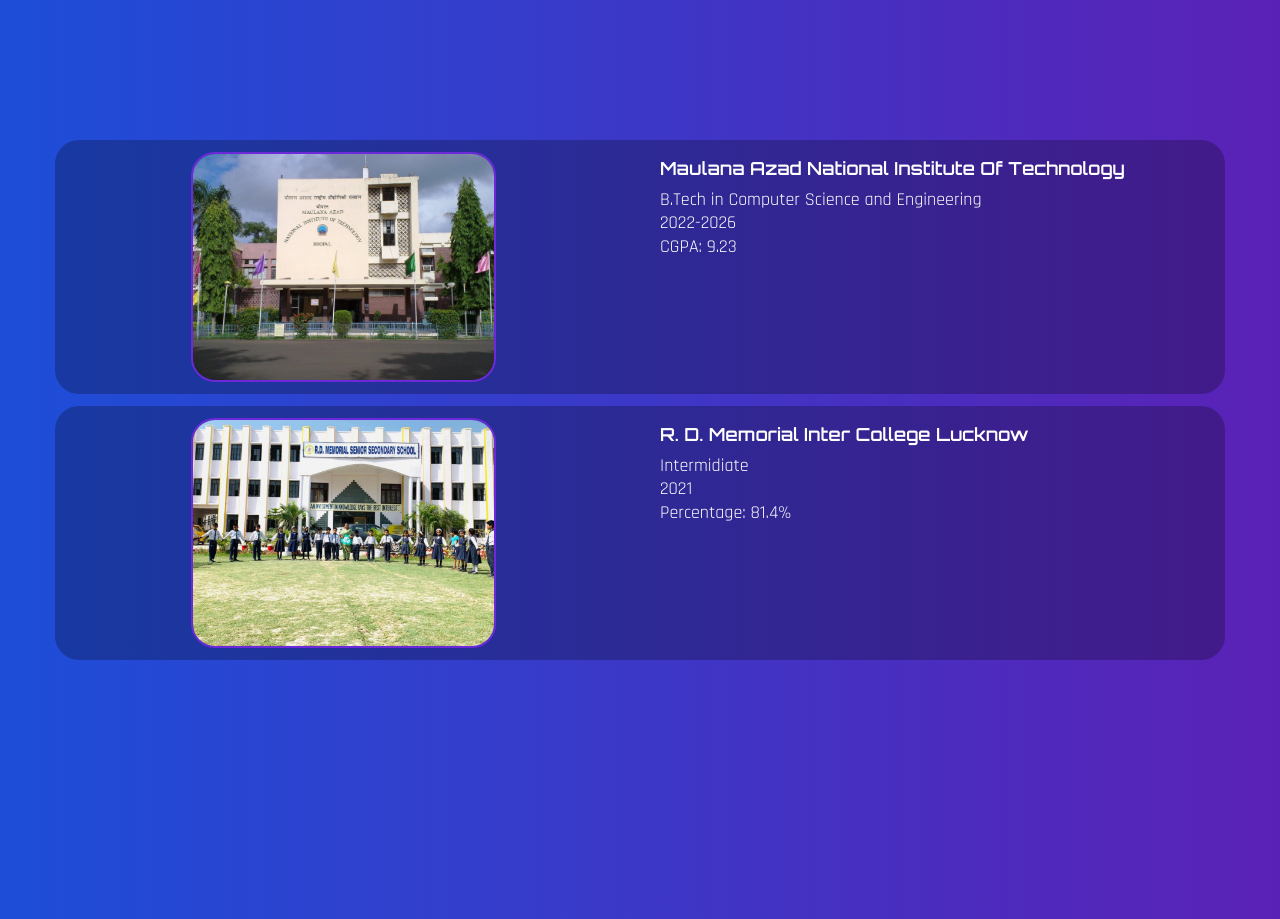
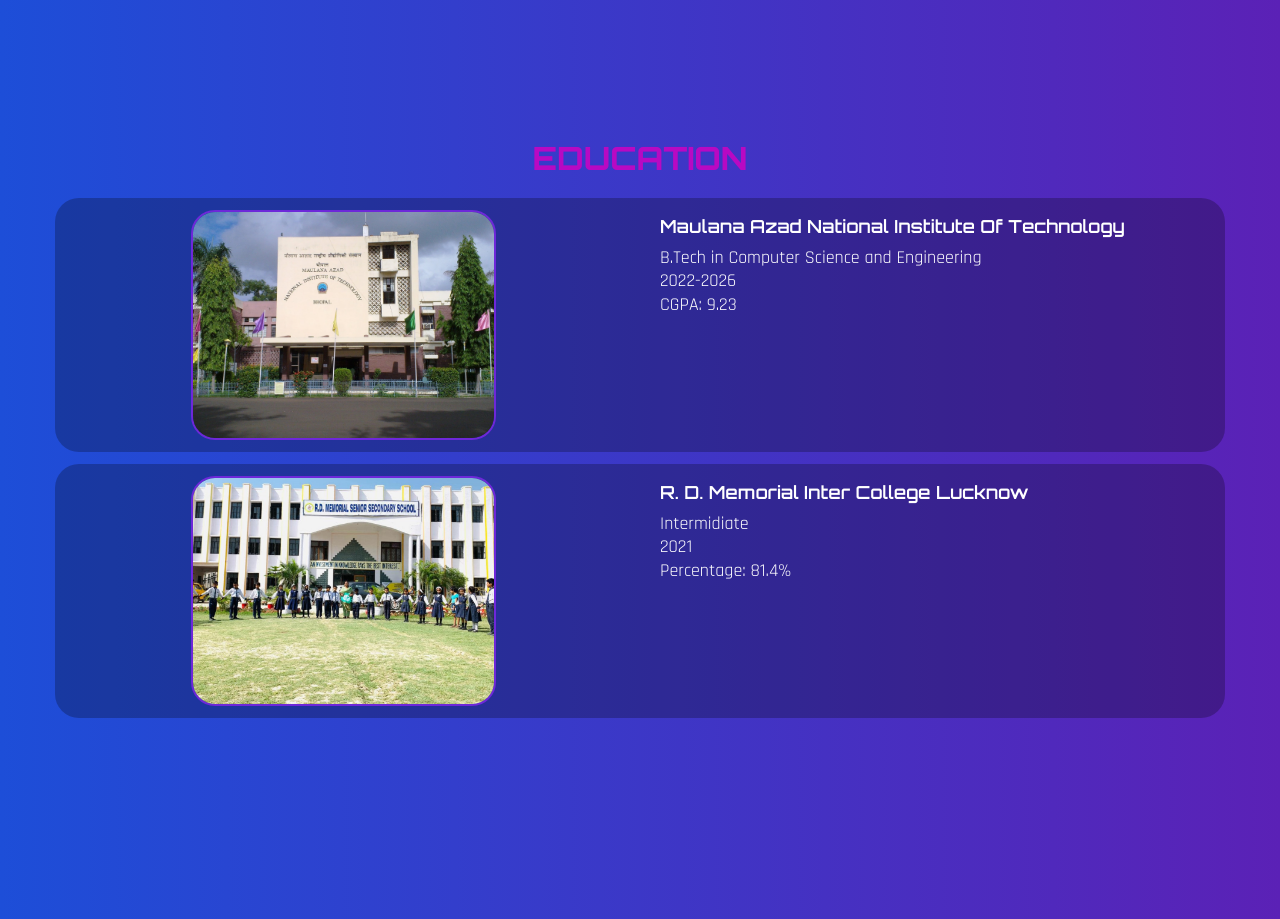
Before and after one commit to satya-supercluster/Portfolio_2.0, a React (Vite) app in the folder frontend/: page / in a window 1280 px wide. Shown: the part 1640-2559 px from the top of the page. Built offline with nearby package versions, Linux system fonts and the light colour scheme; a web font is replaced by a local one.

Commit message:
solved some navigation bugs

```diff
--- a/frontend/src/components/BottomNavbar.jsx
+++ b/frontend/src/components/BottomNavbar.jsx
@@ -30,7 +30,7 @@
           activeClass='active'
           smooth={true}
           spy={true}
-          // offset={-40}
+          // offset={-50}
           className='cursor-pointer w-[50px] h-[50px] flex items-center justify-center' >
             <SchoolOutlinedIcon></SchoolOutlinedIcon>
           </Link>
--- a/frontend/src/components/Education.jsx
+++ b/frontend/src/components/Education.jsx
@@ -6,7 +6,18 @@
 const Education = () => {
   return (
     <div className='section' id='education' >
-      <div className='container mx-auto max-[960px]:mt-10'>
+      <div className='container mx-auto mt-10 md:mt-10 md:pt-5'>
+        <motion.h2
+        variants={fadeIn('up',0.3)}
+        initial="hidden"
+        whileInView={'show'}
+        viewport={{
+          once:false,
+          amount:0.7
+        }}
+        className='h2 text-accent font-extrabold text-center'>
+          EDUCATION
+        </motion.h2>
         <div className='flex flex-col gap-y-3'>
           <motion.div
           variants={fadeIn('left',0.3)}
```
